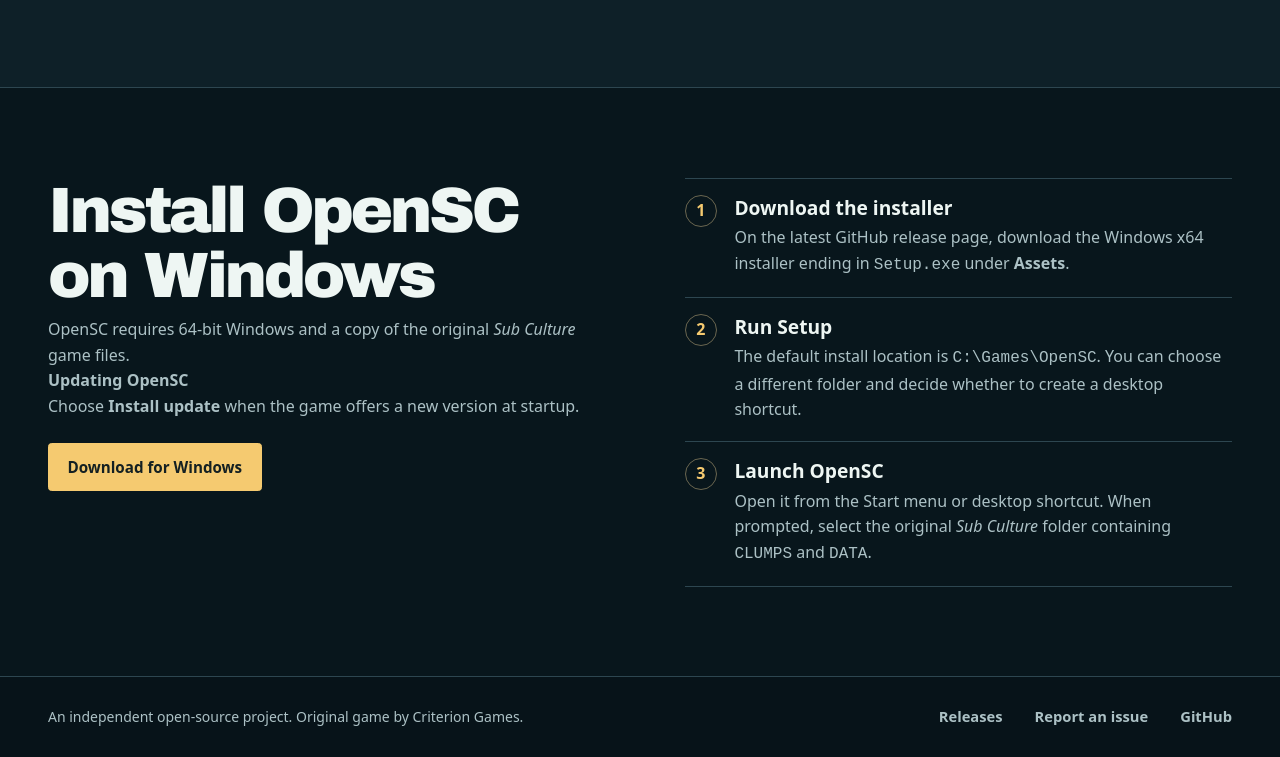
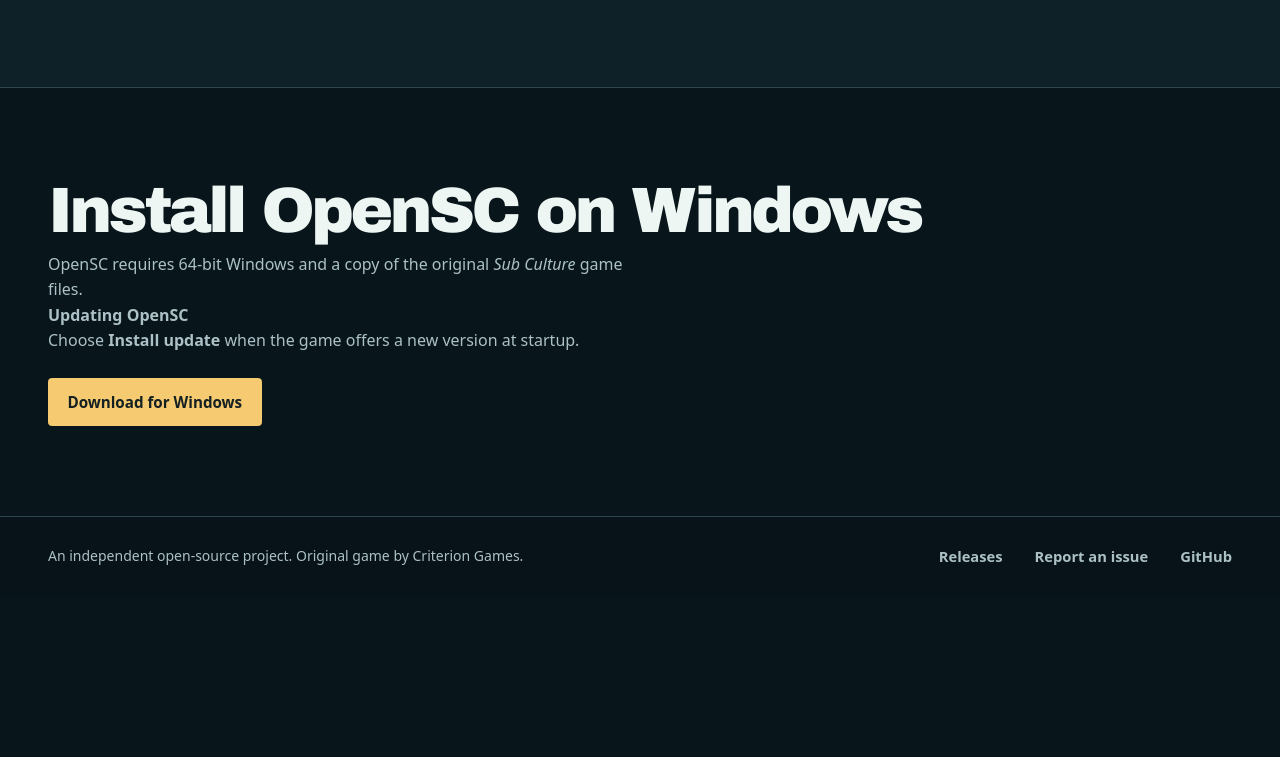
Before and after one commit to Hendar23/OpenSC, a plain HTML site: page index.html in a window 1280 px wide. Shown: the part 3289-4046 px from the top of the page. After the commit the page ends 3885 px from the top, so only its background shows below. Drawn offline with Linux system fonts and the light colour scheme.

Commit message:
Remove numbered installation steps from the website

```diff
--- a/index.html
+++ b/index.html
@@ -144,18 +144,11 @@
     </section>
 
     <section class="section setup" id="setup" aria-labelledby="setup-title">
-      <div class="wrap split">
-        <div>
-          <h2 id="setup-title">Install OpenSC on Windows</h2>
-          <p>OpenSC requires 64-bit Windows and a copy of the original <cite>Sub Culture</cite> game files.</p>
-          <p><strong>Updating OpenSC</strong><br>Choose <strong>Install update</strong> when the game offers a new version at startup.</p>
-          <a class="button" href="https://github.com/Hendar23/OpenSC/releases/latest">Download for Windows</a>
-        </div>
-        <ol class="steps">
-          <li><div><h3>Download the installer</h3><p>On the latest GitHub release page, download the Windows x64 installer ending in <code>Setup.exe</code> under <strong>Assets</strong>.</p></div></li>
-          <li><div><h3>Run Setup</h3><p>The default install location is <code>C:\Games\OpenSC</code>. You can choose a different folder and decide whether to create a desktop shortcut.</p></div></li>
-          <li><div><h3>Launch OpenSC</h3><p>Open it from the Start menu or desktop shortcut. When prompted, select the original <cite>Sub Culture</cite> folder containing <code>CLUMPS</code> and <code>DATA</code>.</p></div></li>
-        </ol>
+      <div class="wrap">
+        <h2 id="setup-title">Install OpenSC on Windows</h2>
+        <p>OpenSC requires 64-bit Windows and a copy of the original <cite>Sub Culture</cite> game files.</p>
+        <p><strong>Updating OpenSC</strong><br>Choose <strong>Install update</strong> when the game offers a new version at startup.</p>
+        <a class="button" href="https://github.com/Hendar23/OpenSC/releases/latest">Download for Windows</a>
       </div>
     </section>
   </main>
--- a/styles.css
+++ b/styles.css
@@ -56,7 +56,7 @@ h1 { font: 900 clamp(4.2rem, 8.55vw, 8.7rem)/.86 var(--display); letter-spacing:
 .feature-grid { display: grid; grid-template-columns: repeat(3, 1fr); gap: 1.6rem; margin-top: 2rem; }
 .feature-grid article { border-top: 1px solid var(--line); padding-top: 1.15rem; }
 .feature-grid h3 { margin-top: .85rem; }
-.feature-grid p, .steps p, .setup h2 + p { margin-top: .55rem; }
+.feature-grid p, .setup h2 + p { margin-top: .55rem; }
 .screenshot { display: block; border: 1px solid var(--line); border-radius: .25rem; overflow: hidden; background: #071319; }
 .screenshot:hover { border-color: var(--accent); }
 .screenshot img { display: block; width: 100%; height: auto; }
@@ -67,11 +67,6 @@ h1 { font: 900 clamp(4.2rem, 8.55vw, 8.7rem)/.86 var(--display); letter-spacing:
 .split { display: grid; grid-template-columns: minmax(0, 1fr) minmax(0, 1fr); gap: 2.3rem clamp(2rem, 7vw, 7rem); }
 .text-link { color: var(--ink); text-underline-offset: .25rem; font-weight: 650; }
 .setup .button { margin-top: 1.5rem; }
-.steps { list-style: none; margin: 0; padding: 0; counter-reset: setup; }
-.steps li { counter-increment: setup; display: flex; gap: 1.1rem; padding: 1rem 0 1.15rem; border-bottom: 1px solid var(--line); }
-.steps li:first-child { border-top: 1px solid var(--line); }
-.steps li::before { content: counter(setup); display: grid; flex: 0 0 2rem; height: 2rem; place-items: center; border: 1px solid #6a6650; border-radius: 50%; color: var(--accent); font-weight: 750; }
-.steps p { margin-top: .28rem; }
 footer { border-top: 1px solid var(--line); padding-block: 1.75rem; background: #071319; }
 footer p { color: var(--muted); font-size: .875rem; }
 
```
